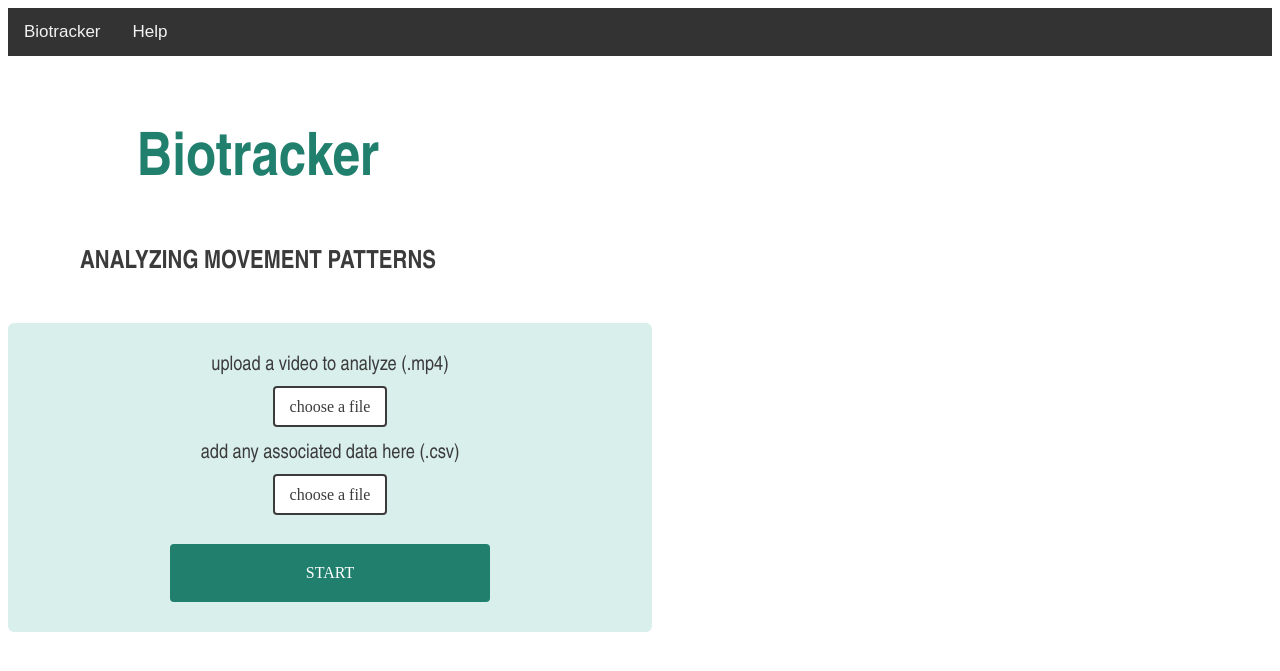
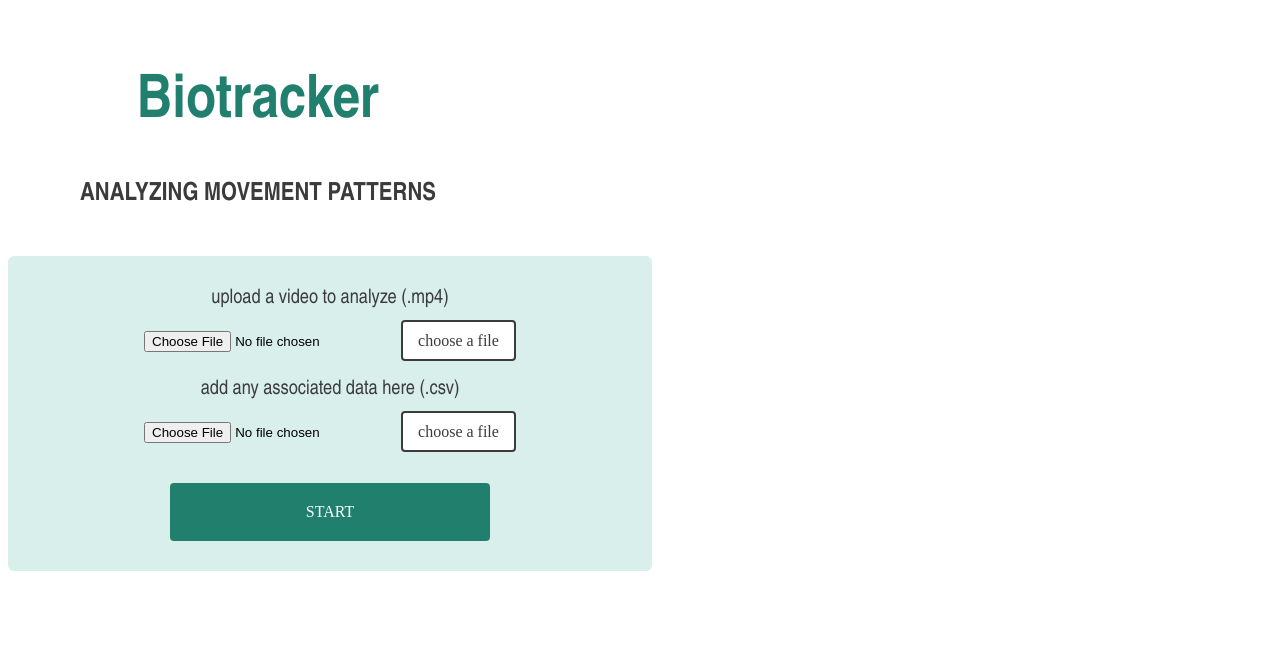
Before and after one commit to hlane6/biotracker, a Flask app: page / in a window 1280 px wide. Shown: the top 671 px of the page. Run offline with Flask 2, Linux system fonts and the light colour scheme; some web fonts are replaced.

Commit message:
Fixes issue from style merge, gets some stuff styled

```diff
--- a/app/biotracker/static/css/style.css
+++ b/app/biotracker/static/css/style.css
@@ -1,6 +1,6 @@
 .container {
-            max-width: 500px;
-            padding-top: 20px;
+    max-width: 500px;
+    padding-top: 20px;
 }
 
 @font-face { font-family: Montserrat; src: url('Montserrat.otf');}
@@ -256,14 +256,14 @@ div.container-index {
     background-color: #D9EFEB;
 }
 
-#input-index {
+/*.input-index {
     width: 0.1px;
     height: 0.1px;
     opacity: 0;
     overflow: hidden;
     position: absolute;
     z-index: -1;
-}
+}*/
 
 /* choose a file buttons */
 label {
--- a/app/biotracker/templates/index.html
+++ b/app/biotracker/templates/index.html
@@ -28,10 +28,10 @@
 	    <div class="container-index">
 	    	<form name="fileForm" enctype="multipart/form-data" action="/uploadFiles" method="post" onsubmit="return validateForm()">
 				<p>upload a video to analyze (.mp4)</p>
-				<input type="file" name="video" id="input-index" accept=".mp4" required>
+				<input type="file" name="video" class="input-index" accept=".mp4" required>
 				<label for="file">choose a file</label>
 				<p>add any associated data here (.csv)</p>
-				<input type="file" name="csvData" id="input-index" accept=".csv">
+				<input type="file" name="csvData" class="input-index" accept=".csv">
 				<label for="file">choose a file</label>
 				<input class="start" type="submit" value="START" >
 			</form>
--- a/app/biotracker/templates/main.html
+++ b/app/biotracker/templates/main.html
@@ -7,26 +7,9 @@
     {% block head %}{% endblock %}
 </head>
 <body>
-    <nav class="navbar" role="navigation">
-        <div class="container-fluid">
-            <div class="collapse navbar-collapse" id="bs-example-navbar-collapse-1">
-                <ul class="topnavbar">
-                    <li><a href="#">Biotracker</a></li>
-                    <li><a href="#">Help</a></li>
-                </ul>
-            </div>
-        </div>
     <div class="container">
         {% block content %}{% endblock %}
     </div>
-<!--     <div class="container-fluid">
-        <div class="collapse navbar-collapse" id="bs-example-navbar-collapse-1">
-            <ul class="topnavbar">
-                <li><a href="#">Biotracker</a></li>
-                <li><a href="#">Help</a></li>
-            </ul>
-        </div>
-    </div> -->
     </nav>
 </body>
 </html>
--- a/app/client/components/VideoCanvas.jsx
+++ b/app/client/components/VideoCanvas.jsx
@@ -2,7 +2,6 @@ import React from 'react';
 import Canvas from './Canvas';
 import Video from './Video';
 import VideoControls from './VideoControls';
-import Styles from './style.css';
 
 /**
  * Combines a video and a canvas and provides the controls
@@ -60,7 +59,7 @@ export default class VideoCanvas extends React.Component {
 
     render() {
         return (
-          <div className="videoCanvas" className={Styles.container-home}>
+          <div className="videoCanvas container-home">
             <Video
               src={this.props.src}
               ref={(video) => { this.video = video; }}
```
Also changed, not shown: app/client/components/VideoControls.jsx (+7 -8 lines).
